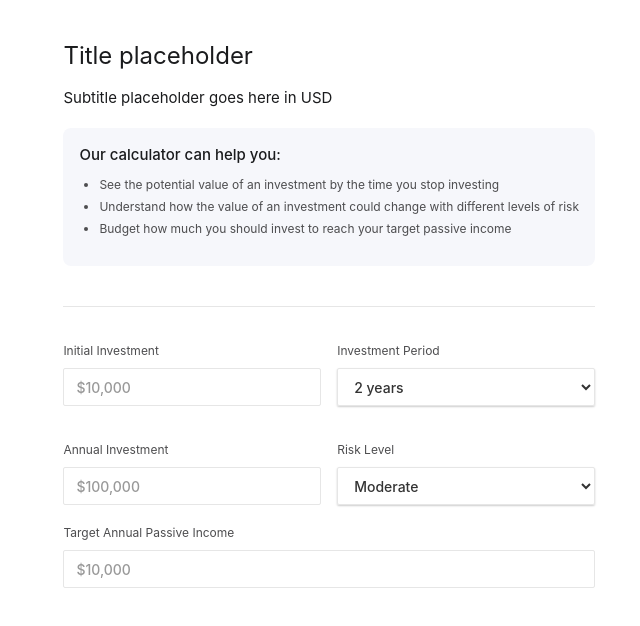
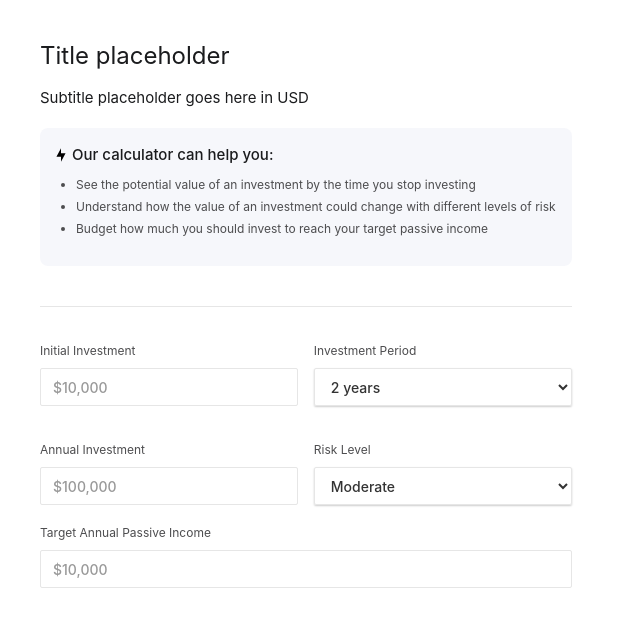
Before and after one commit to ivanvennre/website-simulator, a Svelte app: page / in a window 1280 px wide. Shown: the top 626 px of the page, without its empty margins (0-640 px from the left). Built offline with nearby package versions, Linux system fonts and the light colour scheme; a web font is replaced by a local one.

Commit message:
simulator cosmetic changes 1

```diff
--- a/src/App.svelte
+++ b/src/App.svelte
@@ -30,6 +30,10 @@
 </script>
 
 <div class="simulator-wrapper">
+  <div class="simulator-titles">
+    <h4 class="simulator-main-title">Title placeholder</h4>
+    <h5 class="simulator-subtitle">Subtitle placeholder goes here in USD</h5>
+  </div>
   <div class="simulator-split">
     <Form {chartData} on:update={handleUpdate} />
     <Chart data={formData} on:chartFinished={setChartData} />
@@ -41,7 +45,7 @@
     margin: 0 auto;
     display: flex;
     flex-direction: column;
-    align-items: center;
+    align-items: flex-start;
     max-width: 1440px;
   }
 </style>
--- a/src/app.css
+++ b/src/app.css
@@ -3493,12 +3493,13 @@ a {
   flex-flow: column;
   justify-content: flex-start;
   align-items: stretch;
+  margin-top: 100px;
   padding: 40px;
   display: flex;
 }
 
 .simulator-wrapper.placeholder {
-  margin-top: 100px;
+  display: none;
 }
 
 .simulator-titles {
@@ -3569,7 +3570,6 @@ a {
   flex-flow: column;
   justify-content: center;
   align-items: center;
-  margin-top: 40px;
   display: flex;
 }
 
@@ -3637,6 +3637,8 @@ a {
   grid-template-rows: auto;
   grid-template-columns: 1fr 1fr;
   grid-auto-columns: 1fr;
+  align-items: start;
+  justify-items: center;
   display: grid;
 }
 
--- a/src/components/Chart.svelte
+++ b/src/components/Chart.svelte
@@ -36,10 +36,25 @@
     riskLevel: keyof RiskLevels;
   };
 
+  function formatValue(value: number) {
+    if (Math.abs(value) >= 1000) {
+      return value < 0
+        ? `($${Math.abs(value / 1000).toFixed(0)}k)`
+        : `$${(value / 1000).toFixed(0)}k`;
+    }
+    return value < 0
+      ? `($${Math.abs(value).toFixed(0)})`
+      : `$${value.toFixed(0)}`;
+  }
+
   function setOptions(data: ChartData[]) {
     let options = {
       tooltip: {
         show: true,
+        formatter: (params: { value: any; seriesName: any }) => {
+          let value = params.value;
+          return `${params.seriesName}: ${formatValue(value)}`;
+        },
       },
       title: {
         text: "Years since initial investment",
@@ -79,9 +94,15 @@
       yAxis: [
         {
           show: true,
+          axisLabel: {
+            formatter: formatValue,
+          },
         },
         {
           show: true,
+          axisLabel: {
+            formatter: formatValue,
+          },
         },
       ],
       series: [
@@ -166,15 +187,15 @@
   }
 </script>
 
-<div class="chart-container">
+<div class="simulator-chart-wrapper">
   {#if options}
     <Chart {init} {options} />
   {/if}
 </div>
 
 <style>
-  .chart-container {
+  .simulator-chart-wrapper {
     width: 100%;
-    height: 500px;
+    height: 100%;
   }
 </style>
--- a/src/components/Form.svelte
+++ b/src/components/Form.svelte
@@ -93,12 +93,23 @@
 </script>
 
 <div id="w-node-_7a4ce190-b09e-8b65-d8ba-02f9fee9f057-958bf92d">
-  <div class="simulator-titles">
-    <h4 class="simulator-main-title">Title placeholder</h4>
-    <h5 class="simulator-subtitle">Subtitle placeholder goes here in USD</h5>
-  </div>
   <div class="simulator-info-banner">
-    <div class="simulator-info-banner-title">Our calculator can help you:</div>
+    <div class="simulator-info-banner-title">
+      <svg
+        width="10"
+        height="14"
+        viewBox="0 0 10 14"
+        fill="none"
+        xmlns="http://www.w3.org/2000/svg"
+      >
+        <path
+          fill-rule="evenodd"
+          clip-rule="evenodd"
+          d="M4.99997 0.279297V5.26435H9.56104L4.99997 13.7205V8.73546H0.438477L4.99997 0.279297Z"
+          fill="black"
+        />
+      </svg>Our calculator can help you:
+    </div>
     <ul role="list" class="simulator-info-banner-list">
       <li>
         See the potential value of an investment by the time you stop investing
@@ -218,12 +229,39 @@
       {#if passiveIncomeTargetAchieved === true}
         <div class="simulator-info-banner success">
           <div class="simulator-info-banner-title success">
+            <svg
+              width="12"
+              height="10"
+              viewBox="0 0 12 10"
+              fill="none"
+              xmlns="http://www.w3.org/2000/svg"
+            >
+              <path
+                d="M1 4.6L4.54839 9L11 1"
+                stroke="#74BA11"
+                stroke-width="2"
+                stroke-linecap="round"
+                stroke-linejoin="round"
+              />
+            </svg>
             Achievable target
           </div>
         </div>
       {:else if passiveIncomeTargetAchieved === false}
         <div class="simulator-info-banner danger">
           <div class="simulator-info-banner-title danger">
+            <svg
+              width="12"
+              height="12"
+              viewBox="0 0 12 12"
+              fill="none"
+              xmlns="http://www.w3.org/2000/svg"
+            >
+              <path
+                d="M0.669039 1.45645C0.151742 0.939154 0.939154 0.15429 1.45645 0.669039L6 5.21259L10.5435 0.669039C11.0608 0.151742 11.8483 0.939154 11.331 1.45645L6.78741 6L11.331 10.5435C11.8483 11.0608 11.0608 11.8483 10.5435 11.331L6 6.78741L1.45645 11.331C0.939154 11.8483 0.151742 11.0608 0.669039 10.5435L5.21259 6L0.669039 1.45645Z"
+                fill="#F26529"
+              />
+            </svg>
             Target slightly out of reach...
           </div>
           <div class="simulator-info-banner-text">
```
Also changed, not shown: 5 other files (tests, documents, lock files or other folders).
